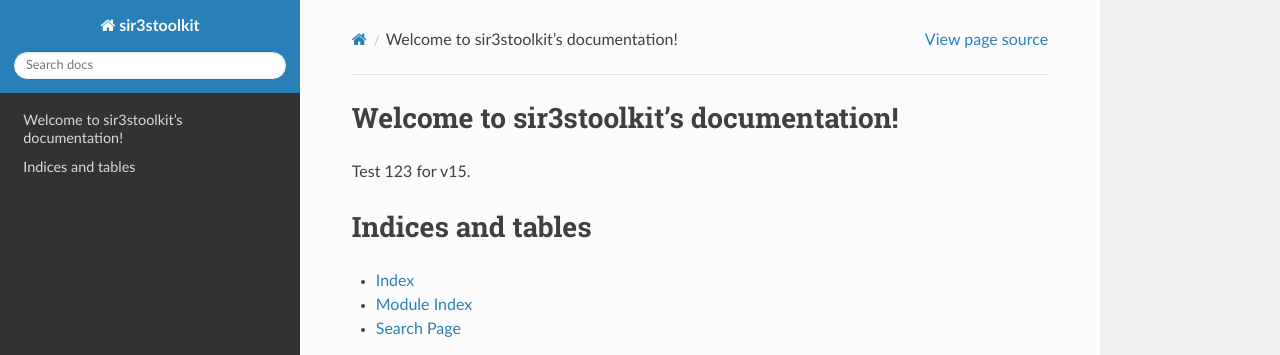
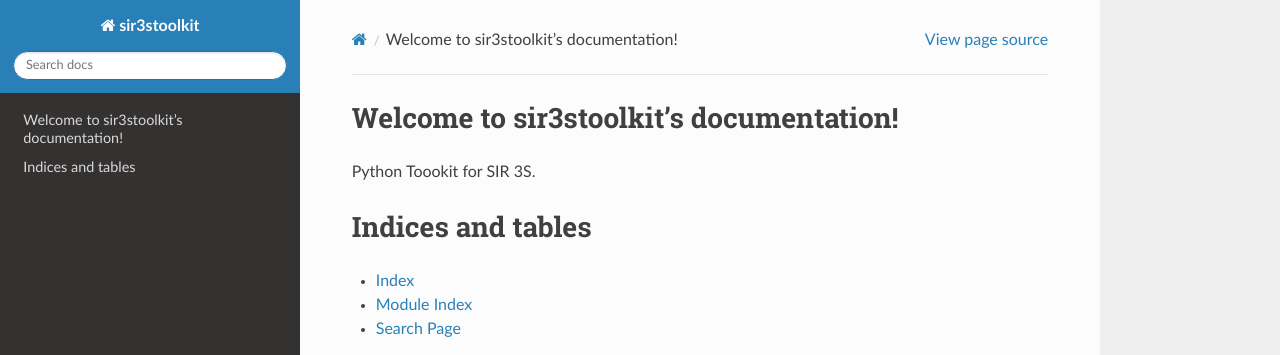
Before and after one commit to 3SConsult/sir3stoolkit, a Sphinx documentation site: the page built from docs/source/index.rst, in a window 1280 px wide. Shown: the top 355 px of the page. Built offline with Sphinx 7.4.7 and the Read the Docs theme 3.1.0, drawn with Linux system fonts in a browser that asks for light colours; pages that are not in the unit, such as notebooks, are missing from menus.

Commit message:
token change

```diff
--- a/docs/source/index.rst
+++ b/docs/source/index.rst
@@ -6,7 +6,7 @@
 Welcome to sir3stoolkit's documentation!
 ========================================
 
-Test 123 for v15.
+Python Toookit for SIR 3S.
 
 .. toctree::
    :maxdepth: 2
```
Also changed, not shown: 1 other file.
